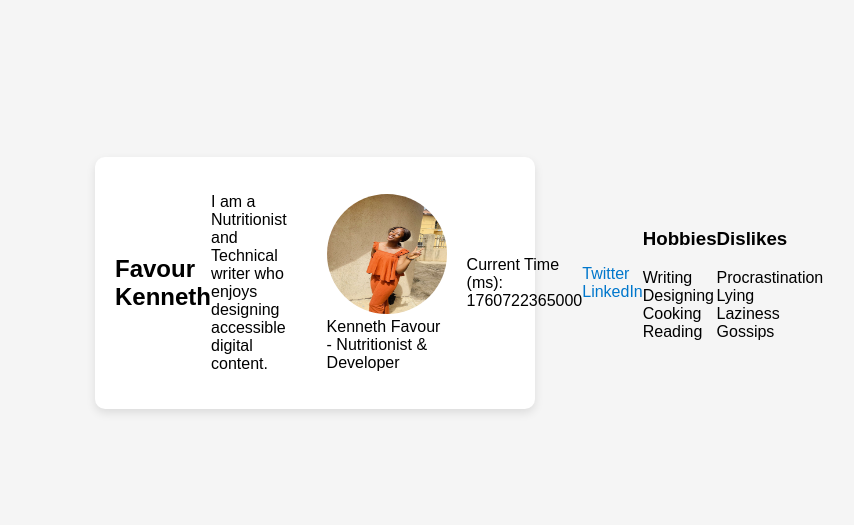
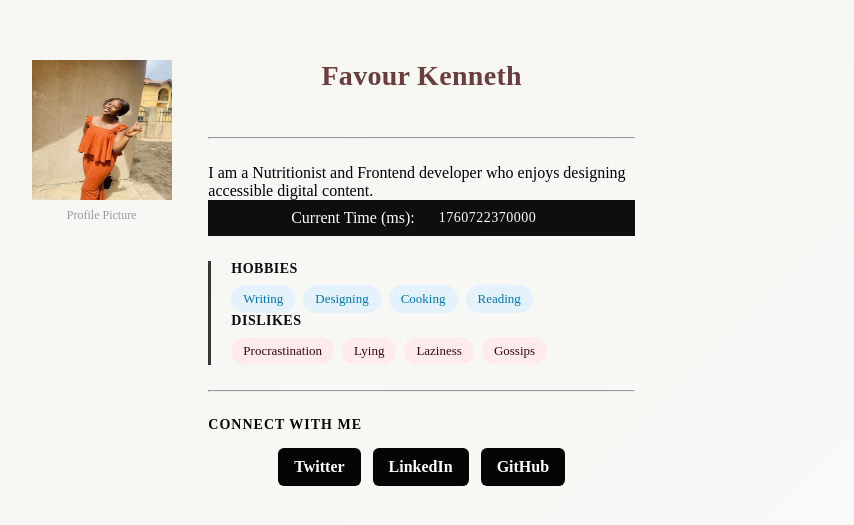
Before and after one commit to Fnefe/profile-card, a plain HTML site: page index.html in a window 1280 px wide. Shown: the part 117-642 px from the top of the page, without its empty margins (325-1179 px from the left). Drawn offline with Linux system fonts and the light colour scheme.

Commit message:
Added contnt to all sections

```diff
--- a/index.html
+++ b/index.html
@@ -8,12 +8,6 @@
     </head>
     <body>
          <article data-testid="test-profile-card" class="profile-card">
-
-    <header>
-      <h2 data-testid="test-user-name">Favour Kenneth</h2>
-    </header>
-     <p data-testid="test-user-bio"> I am a Nutritionist and Technical writer who enjoys designing accessible digital content.</p>
-
     <figure>
       <img
         src="myphoto.jpg"
@@ -21,19 +15,20 @@
         data-testid="test-user-avatar"
       />
 
-      <figcaption> Kenneth Favour - Nutritionist & Developer</figcaption>
+      <figcaption>Profile Picture</figcaption>
     </figure>
-    <p>Current Time (ms): <span data-testid="test-user-time"></span></p>
-     <nav aria-label="Social media profiles">
-      <ul data-testid="test-user-social-links" class="social-links">
-        <li>
-          <a href="https://twitter.com/" target="_blank" rel="noopener noreferrer" data-testid="test-user-social-twitter">Twitter</a>
-        </li>
-        <li>
-          <a href="https://linkedin.com/" target="_blank" rel="noopener noreferrer" data-testid="test-user-social-linkedin">LinkedIn</a>
-        </li>
-      </ul>
-    </nav>
+    <div class="profile-content">
+    <header>
+      <h2 data-testid="test-user-name">Favour Kenneth</h2>
+    </header>
+ <hr class="divider" aria-hidden="true"></hr>
+
+     <p data-testid="test-user-bio"> I am a Nutritionist and Frontend developer who enjoys designing accessible digital content.</p>
+
+     <div class="time-display"> Current Time (ms):
+    <span data-testid="test-user-time"></span>
+     </div>
+
     <section>
       <h3>Hobbies</h3>
       <ul data-testid="test-user-hobbies">
@@ -53,7 +48,25 @@
         <li>Gossips</li>
         </ul>
     </section>
+    <hr class="divider" aria-hidden="true"></hr>
 
+    <div class="connect-title"> Connect with me</div>
+
+    <nav aria-label="Social media profiles">
+      <ul data-testid="test-user-social-links" class="social-links">
+        <li>
+          <a href="https://twitter.com/" target="_blank" rel="noopener noreferrer" data-testid="test-user-social-twitter" aria-label="Visit Twitter profile">Twitter</a>
+        </li>
+        <li>
+          <a href="https://linkedin.com/" target="_blank" rel="noopener noreferrer" data-testid="test-user-social-linkedin" aria-label="Visit Linkedin profile">LinkedIn</a>
+        </li>
+        <li>
+          <a href="https://github.com/" target="_blank" rel="noopener noreferrer" data-testid="test-user-social-github" aria-label="Visit GitHub profile">GitHub</a>
+        </li>
+      </ul>
+
+    </nav>
+    </div>
          </article>
 
         <script src="script.js"></script>
--- a/script.js
+++ b/script.js
@@ -1,2 +1,10 @@
-const timeElement = document.querySelector('[data-testid="test-user-time"]');
+function updateTime() {
+    const timeElement = document.querySelector('[data-testid="test-user-time"]');
+if (timeElement)
 timeElement.textContent = Date.now();
+    }
+
+
+updateTime();
+
+setInterval(updateTime, 1000);
--- a/style.css
+++ b/style.css
@@ -1,50 +1,252 @@
+*{
+    margin: 0;
+    padding: 0;
+    box-sizing: border-box;
+}
 body {
-  font-family: Arial, sans-serif;
-  background-color: #f5f5f5;
+  font-family: -apple-system, BlinkMacSystemFont,;
+  background:linear-gradient(135deg, #f5f5f0 0%, #f9f9f7 100%);
+  min-height: 100vh;
   display: flex;
   justify-content: center;
   align-items: center;
-  height: 100vh;
-  margin: 0;
+  padding: 20px;
 }
 
-article {
-  background-color: white;
-  border-radius: 10px;
-  box-shadow: 0 4px 10px rgba(0,0,0,0.1);
-  padding: 20px;
-  max-width: 400px;
-  width: 90%;
-  text-align: center;
+article [data-testid="test-profile-card"] {
+  background: #fefdfd;
+  border-radius: 20px;
+  box-shadow: 0 10px 40px rgba(0,0,0,0.8);
+  padding: 50px 40px;
+  max-width: 500px;
+  width: 100%;
 }
 
-img {
-  width: 120px;
-  height: 120px;
-  border-radius: 50%;
+header {
+  display:flex;
+  align-items:center;
+  text-align: center;
+  margin-bottom: 30px;
+  flex-direction: column;
 }
 
-ul {
-  list-style-type: none;
-  padding: 0;
+figure {
+    display: flex;
+    align-items: center;
+    margin: 0 0 25px 0;
+    flex-direction: column;
 }
 
-a {
-  text-decoration: none;
-  color: #0077cc;
+img [data-testid="test-user-avatar"]{
+  width: 140px;
+  height: 140px;
+  border-radius: 50%;
+  object-fit: cover;
 }
-a:hover {
-  text-decoration: underline;
+
+figcaption {
+    font-size: 12px;
+    color: #999;
+    margin-top: 8px;
+}
+
+h2[data-testid="test-user-name"]{
+    font-weight: 600;
+    margin-bottom: 15px;
+    color: #6b3e3e;
+    font-size: 28px;
+    letter-spacing: 0.3px;
+}
+
+p[data-testid="test- user-bio"]{
+    font-size: 15px;
+    color: #666;
+    margin-bottom: 15px;
+    line-height: 1.6;
+}
+
+.time-display {
+    display: flex;
+    justify-content: center;
+    align-items: center;
+    margin-bottom: 25px;
+    gap: 8px;
+     background: #0d0e0dff;
+     color:  #fefdfd;
+}
+
+span[data-testid="test-user-time"]{
+    display: inline-block;
+    padding: 10px 16px;
+    font-size: 14px;
+    font-weight: 500;
+    color:  #fefdfd;
+    letter-spacing: 0.5px;
+}
+
+.divider {
+height: 1px;
+background: #e8e6e1;
+margin: 25px 0;
+}
+
+.connect-title {
+  font-size: 14px;
+  color: #0e0505ff;
+  font-weight: 600;
+  margin-bottom: 15px;
+  text-transform: uppercase;
+  letter-spacing: 1px;
+}
+
+nav[aria-label="Social media profiles"]{
+    margin-bottom: 20px;
+}
+
+ul[data-testid="test-user-social-links"] {
+  list-style-type: none;
+  display: flex;
+  justify-content: center;
+  gap: 12px;
+  flex-wrap: wrap;
+}
+
+ul[data-testid="test-user-social-links"] li a {
+    display: inline-block;
+    text-decoration: none;
+    color:white;
+    background-color: #040505ff;
+    padding: 8px 14px;
+    border-radius: 6px;
+    font-weight: 600;
+    transition: all 0.3s ease;
+    border: 2px solid transparent;
+}
+
+ul[data-testid="test-user-social-links"] li a:hover {
+  background-color: #005fa3;
+  transform: translateY(-2px);
+  box-shadow: 0 4px 8px rgba(0,119,182,0.3);
+}
+
+ul[data-testid="test-user-social-links"] li a:hover{
+    outline: none;
+    border-color: #2d6a4f;
+    box-shadow: 0 0 0 3px rgba(45,106,79,0.2);
+}
+
+section {
+  text-align: left;
+  border-left: 3px solid #343534ff;
+  padding-left: 20px;
+}
+section h3 {
+    margin-bottom: 8px;
+    text-transform: uppercase;
+    letter-spacing: 0.5px;
+    color: #0c0b0bff;
+    font-size: 14px;
+    font-weight: 600;
+}
+
+ul[data-testid="test-user-hobbies"],
+ul[data-testid="test-user-dislikes"] {
+    list-style: none;
+    margin: 0;
+    display: flex;
+    flex-wrap: wrap;
+    padding: 0;
+    gap: 8px;
+}
+
+ul[data-testid="test-user-hobbies"] li,
+ul[data-testid="test-user-dislikes"] li {
+   padding: 6px 12px;
+   border-radius: 16px;
+   font-size: 13px;
+   font-weight: 500;
+}
+
+ul[data-testid="test-user-hobbies"] li {
+    background-color: #e3f2fd;
+    color: #0077b6;
+}
+
+ul[data-testid="test-user-dislikes"] li {
+    background-color: #ffebee;
+    color: #3b0909ff;
+}
+
+*:focus-visible {
+    outline: 2px solid #0077b6;
+    outline-offset: 2px;
 }
 
 @media (min-width: 768px) {
-  article {
-    display: flex;
-    flex-direction: row;
-    align-items: center;
+    body {
+        min-height: 100vh;
+    }
+
+  article[data-testid="test-profile-card"] {
+    display: grid;
+    grid-template-columns: 1fr 2fr;
+    align-items: start;
+    max-width: 700px;
+    padding: 30px;
+  }
+
+  figure {
+    text-align: center;
+    grid-column: 1;
+  }
+
+  .profile-content{
+    grid-column: 2;
+  }
+
+  h2[data-testid="test-user-name"] {
     text-align: left;
   }
-  figure {
-    margin-right: 20px;
+
+  p[data-testid="test-user-bio"] {
+    text-align: left;
+  }
+  nav[aria-label="Social media profiles"] {
+    justify-content: flex-start;
+  }
+  img[data-testid="test-user-avatar"] {
+    width: 140px;
+    height: 140px;
   }
 }
+
+@media (max-width: 480px) {
+    article[data-testid="test-profile-card"] {
+        padding: 15px;
+        width: 95%;
+    }
+
+    h2[data-testid="test-user-name"]{
+        font-size: 13px;
+        margin-bottom: 8px;
+    }
+    p[data-testid="test-user-bio"] {
+        font-size: 13px;
+        margin-bottom: 12px;
+    }
+
+    img[data-testid="test-user-avatar"] {
+        width: 100px;
+        height: 100px;
+    }
+
+    ul[data-testid="test-user-hobbies"] li,
+    ul[data-testid="test-user-dislikes"] li {
+        font-size: 12px;
+        padding: 5px 10px;
+    }
+
+    section h3{
+        font-size: 14px;
+    }
+}
```
